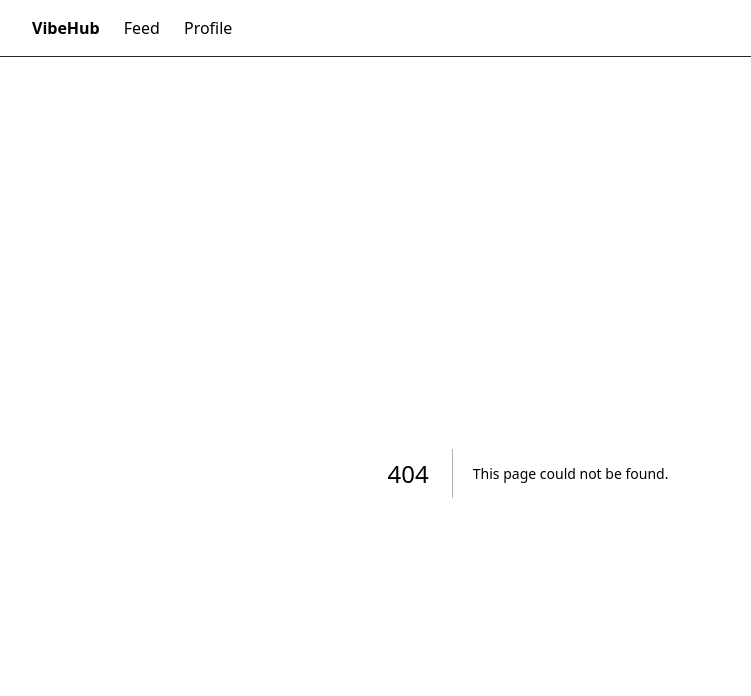
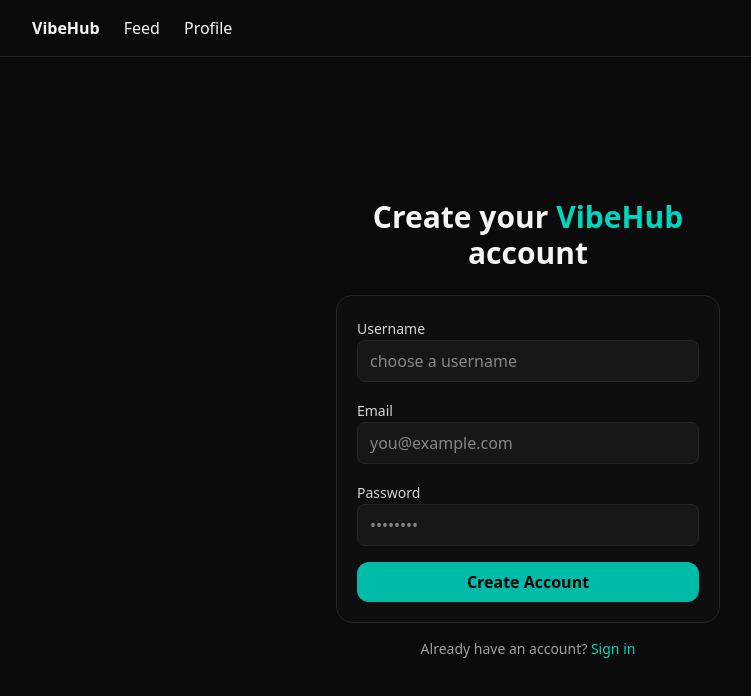
Before and after one commit to shefket-mustafa/VibeHub, a Next.js app in the folder vibehub/: page /auth/register in a window 1280 px wide. Before the commit this address had no page. Shown: the top 696 px of the page, without its empty margins (112-863 px from the left). Built offline with nearby package versions, Linux system fonts and the light colour scheme.

Commit message:
Register page created

```diff
--- /dev/null
+++ b/vibehub/src/app/auth/register/page.tsx
@@ -0,0 +1,57 @@
+import Link from "next/link";
+
+export default function RegisterPage() {
+  return (
+    <section className="w-full max-w-sm">
+      <h1 className="text-3xl font-bold text-center mb-6">
+        Create your <span className="text-teal-400">VibeHub</span> account
+      </h1>
+
+      <form className="rounded-2xl border border-neutral-800 p-5 space-y-4 bg-neutral-900/30">
+        <div className="space-y-1">
+          <label htmlFor="username" className="text-sm text-neutral-300">Username</label>
+          <input
+            id="username"
+            type="text"
+            placeholder="choose a username"
+            className="w-full rounded-lg bg-neutral-900 border border-neutral-800 px-3 py-2 outline-none focus:border-teal-500"
+          />
+        </div>
+
+        <div className="space-y-1">
+          <label htmlFor="email" className="text-sm text-neutral-300">Email</label>
+          <input
+            id="email"
+            type="email"
+            placeholder="you@example.com"
+            className="w-full rounded-lg bg-neutral-900 border border-neutral-800 px-3 py-2 outline-none focus:border-teal-500"
+          />
+        </div>
+
+        <div className="space-y-1">
+          <label htmlFor="password" className="text-sm text-neutral-300">Password</label>
+          <input
+            id="password"
+            type="password"
+            placeholder="••••••••"
+            className="w-full rounded-lg bg-neutral-900 border border-neutral-800 px-3 py-2 outline-none focus:border-teal-500"
+          />
+        </div>
+
+        <button
+          type="submit"
+          className="w-full rounded-xl px-4 py-2 bg-teal-500 cursor-pointer text-black font-semibold hover:bg-teal-400 transition"
+        >
+          Create Account
+        </button>
+      </form>
+
+      <p className="text-sm text-neutral-400 text-center mt-4">
+        Already have an account?{" "}
+        <Link href="/auth" className="text-teal-400 cursor-pointer hover:underline">
+          Sign in
+        </Link>
+      </p>
+    </section>
+  );
+}
```
